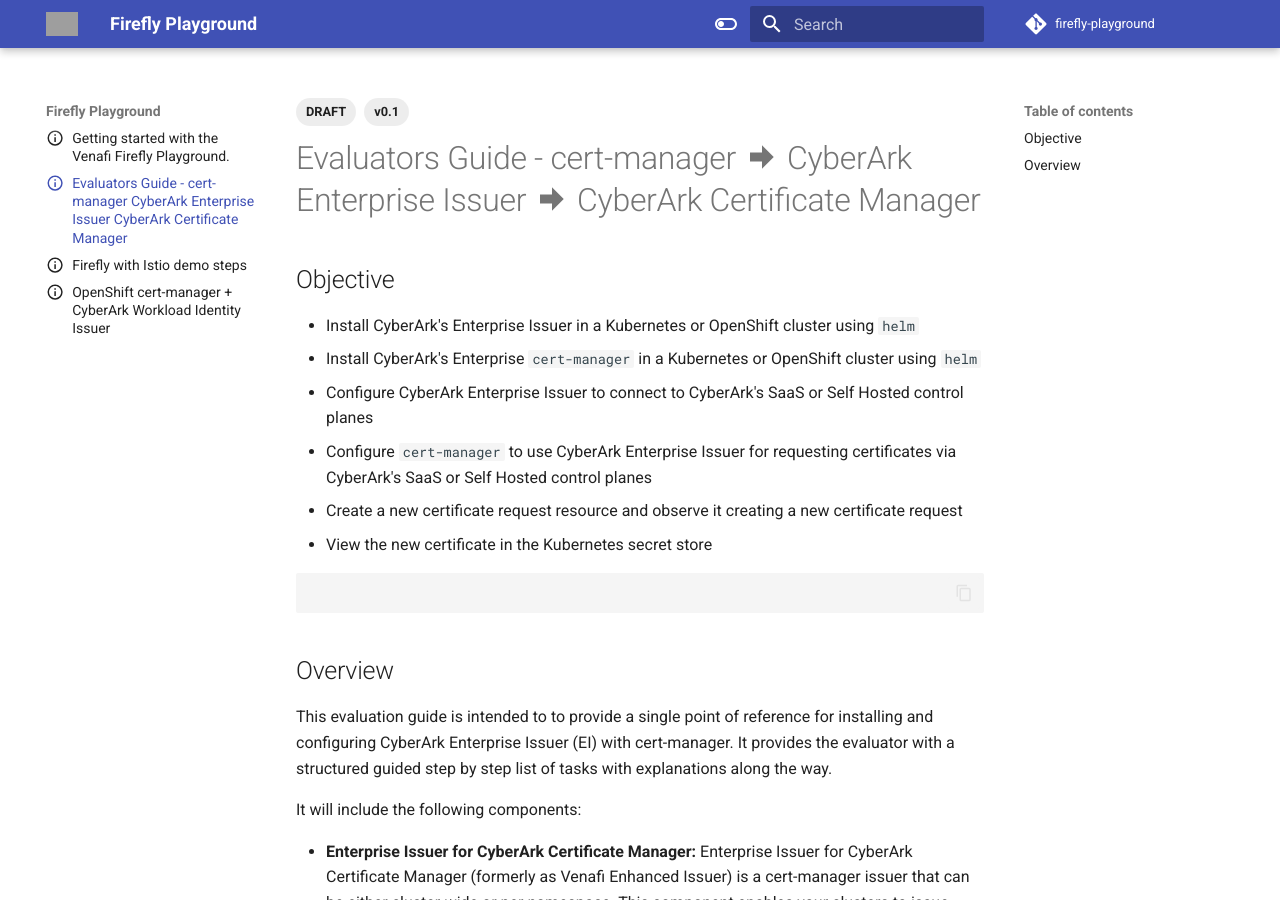
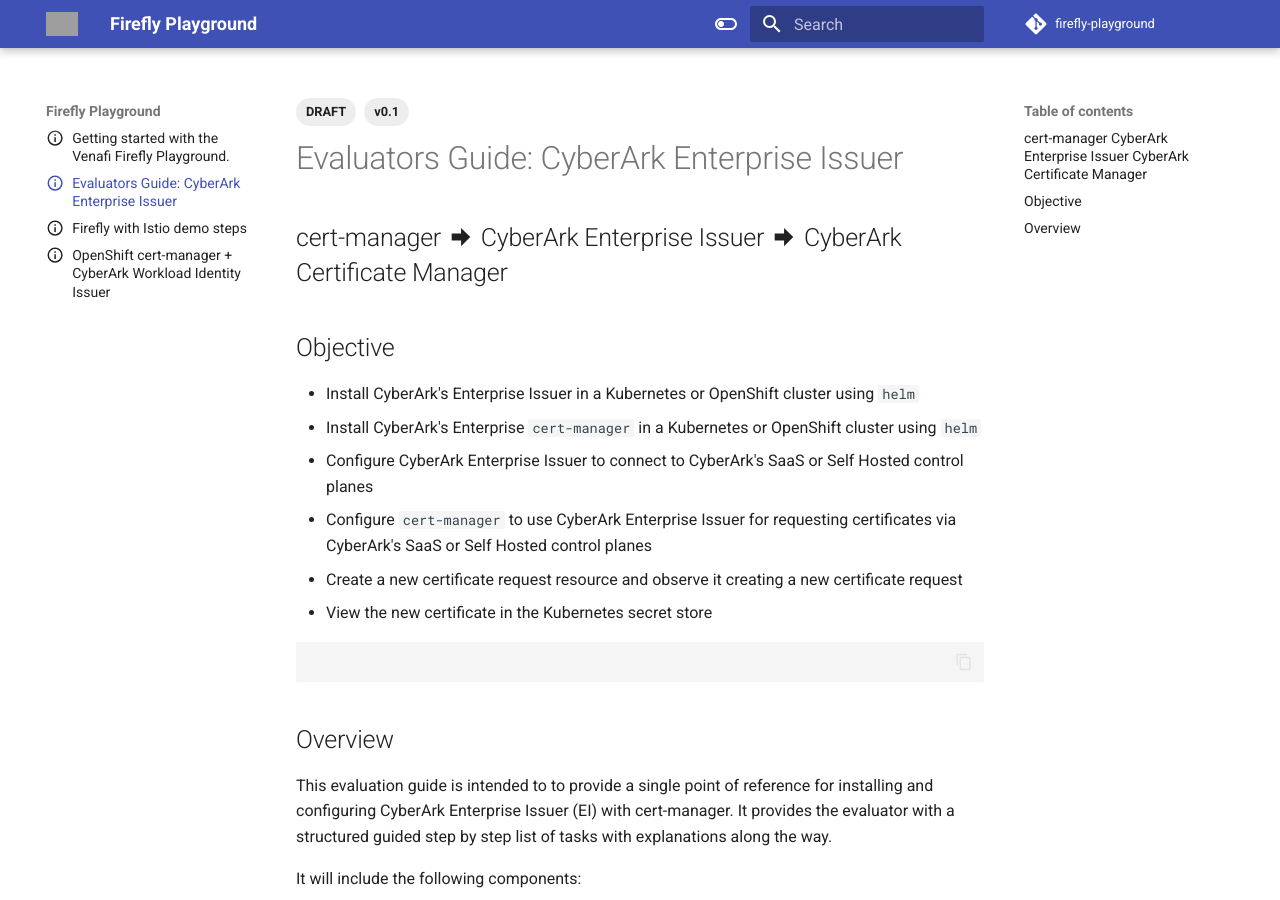
Before and after one commit to Venafi/firefly-playground, an MkDocs documentation site: the page built from docs/ei-quick-start.md, in a window 1280 px wide and 900 px high. Built offline with MkDocs 1.6.1 and Material for MkDocs 9.7.7, drawn with Linux system fonts in a browser that asks for light colours; comment, search, counter and statistics services are not loaded; the version menu is left out; grey boxes are pictures that could not be loaded.

Commit message:
changes to EI docs

```diff
--- a/docs/ei-quick-start.md
+++ b/docs/ei-quick-start.md
@@ -5,7 +5,8 @@
   - DRAFT
 ---
 
-# Evaluators Guide - cert-manager :material-arrow-right-bold: CyberArk Enterprise Issuer :material-arrow-right-bold: CyberArk Certificate Manager
+# Evaluators Guide: CyberArk Enterprise Issuer
+## cert-manager :material-arrow-right-bold: CyberArk Enterprise Issuer :material-arrow-right-bold: CyberArk Certificate Manager
 
 ## Objective
 
```
